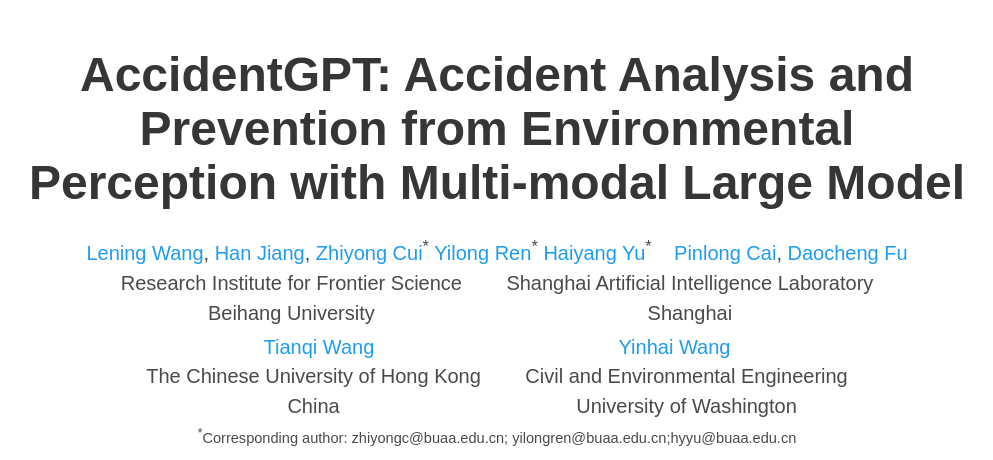
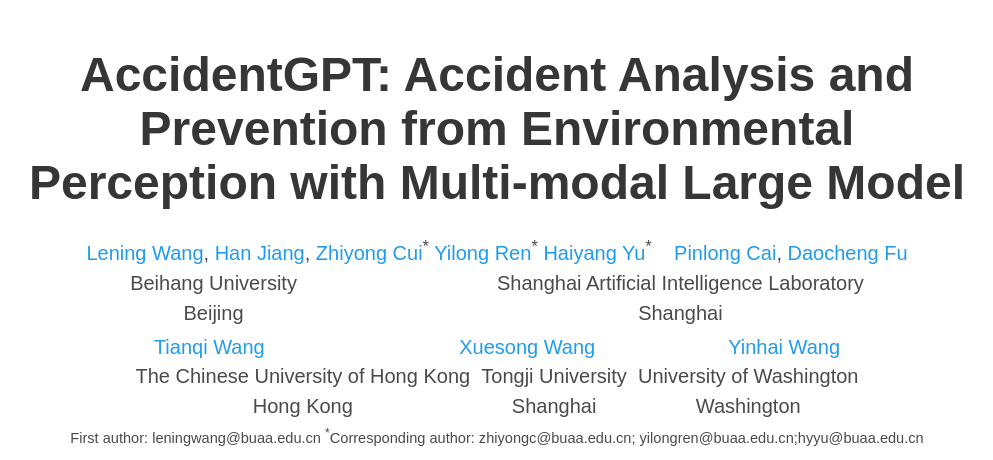
Before and after one commit to AccidentGPT/AccidentGPT.github.io, a plain HTML site: page index.html in a window 1280 px wide. Shown: the top 460 px of the page, without its empty margins (143-1136 px from the left). Drawn offline with nearby package versions, Linux system fonts and the light colour scheme; some icons are missing; a web font is replaced by a local one.

Commit message:
Add files via upload

```diff
--- a/index.html
+++ b/index.html
@@ -72,14 +72,17 @@
                   </div>
 
                   <div class="is-size-5 publication-authors">
-                    <span class="author-block">Research Institute for Frontier Science                   <br>Beihang University               </span>&nbsp;&nbsp;&nbsp;&nbsp;&nbsp;&nbsp;&nbsp;
+                    <span class="author-block">Beihang University               <br>Beijing              </span>&nbsp;&nbsp;&nbsp;&nbsp;&nbsp;&nbsp;&nbsp;&nbsp;&nbsp;&nbsp;&nbsp;&nbsp;&nbsp;&nbsp;&nbsp;&nbsp;&nbsp;&nbsp;&nbsp;&nbsp;&nbsp;&nbsp;&nbsp;&nbsp;&nbsp;&nbsp;&nbsp;&nbsp;&nbsp;&nbsp;&nbsp;&nbsp;&nbsp;&nbsp;&nbsp;
      </span>
  <span class="author-block">Shanghai Artificial Intelligence Laboratory<br> Shanghai</span>
                   </div>
             <div class="is-size-5 publication-authors">
               <!-- Paper authors -->
               <span class="author-block">
-                <a href="FIRST AUTHOR PERSONAL LINK" target="_blank">Tianqi Wang</a><sup></sup></span>&nbsp;&nbsp;&nbsp;&nbsp;&nbsp;&nbsp;&nbsp;&nbsp;&nbsp;&nbsp;&nbsp;&nbsp;&nbsp;&nbsp;&nbsp;&nbsp;&nbsp;&nbsp;&nbsp;&nbsp;&nbsp;&nbsp;&nbsp;&nbsp;&nbsp;&nbsp;&nbsp;&nbsp;&nbsp;&nbsp;&nbsp;&nbsp;&nbsp;&nbsp;&nbsp;&nbsp;&nbsp;&nbsp;&nbsp;&nbsp;&nbsp;&nbsp;
+                <a href="FIRST AUTHOR PERSONAL LINK" target="_blank">Tianqi Wang</a><sup></sup></span>&nbsp;&nbsp;&nbsp;&nbsp;&nbsp;&nbsp;&nbsp;&nbsp;&nbsp;&nbsp;&nbsp;&nbsp;&nbsp;&nbsp;&nbsp;&nbsp;&nbsp;&nbsp;&nbsp;&nbsp;&nbsp;&nbsp;&nbsp;&nbsp;&nbsp;&nbsp;&nbsp;&nbsp;&nbsp;&nbsp;&nbsp;&nbsp;&nbsp;
+                <span class="author-block">
+                  </span>
+              <a href="FIRST AUTHOR PERSONAL LINK" target="_blank">Xuesong Wang</a><sup></sup></span>&nbsp;&nbsp;&nbsp;&nbsp;&nbsp;&nbsp;&nbsp;&nbsp;&nbsp;&nbsp;&nbsp;&nbsp;&nbsp;&nbsp;&nbsp;&nbsp;&nbsp;&nbsp;&nbsp;&nbsp;&nbsp;&nbsp;
                 <span class="author-block">
                   </span>
         <a href="THIRD AUTHOR PERSONAL LINK" target="_blank">Yinhai Wang</a>
@@ -87,10 +90,12 @@
                   </div>
 
                   <div class="is-size-5 publication-authors">
-                    <span class="author-block">The Chinese University of Hong Kong                 <br>China             </span>&nbsp;&nbsp;&nbsp;&nbsp;&nbsp;&nbsp;&nbsp;
+                    <span class="author-block">The Chinese University of Hong Kong                 <br>Hong Kong             </span>&nbsp;
      </span>
- <span class="author-block">Civil and Environmental Engineering<br> University of Washington</span>
-                    <span class="eql-cntrb"><small><br><sup>*</sup>Corresponding author: zhiyongc@buaa.edu.cn; yilongren@buaa.edu.cn;hyyu@buaa.edu.cn</small></span>
+                    <span class="author-block">Tongji University                 <br>Shanghai     </span>&nbsp;
+     </span>
+ <span class="author-block"> University of Washington <br>Washington</span>
+                    <span class="eql-cntrb"><small><br>First author: leningwang@buaa.edu.cn <sup>*</sup>Corresponding author: zhiyongc@buaa.edu.cn; yilongren@buaa.edu.cn;hyyu@buaa.edu.cn</small></span>
                   </div>
                   <div class="column has-text-centered">
                     <div class="publication-links">
```
